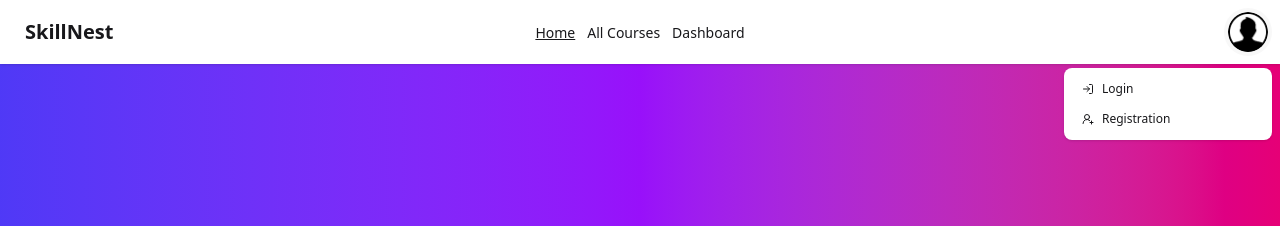
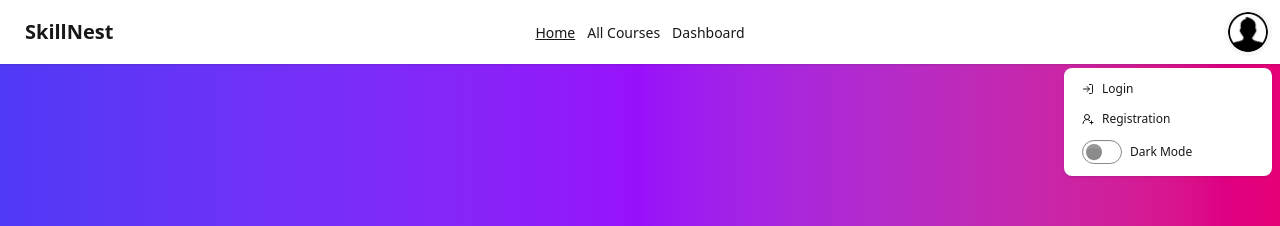
Before and after one commit to ikkabir24/client-assignment-10-1190, a React (Vite) app: page / in a window 1280 px wide. Both pictures are taken after a click on the button 1247 px from the left and 32 px from the top of the page. Shown: the top 226 px of the page. Built offline with nearby package versions, Linux system fonts and the light colour scheme; no server answers.

Commit message:
added dark mode

```diff
--- a/index.html
+++ b/index.html
@@ -1,5 +1,5 @@
 <!doctype html>
-<html lang="en">
+<html lang="en" data-theme="dark">
   <head>
     <meta charset="UTF-8" />
     <link rel="icon" type="image/svg+xml" href="/vite.svg" />
--- a/src/Components/Navbar/Navbar.jsx
+++ b/src/Components/Navbar/Navbar.jsx
@@ -1,4 +1,4 @@
-import React, { use } from 'react';
+import React, { use, useEffect, useState } from 'react';
 import { Link, NavLink } from 'react-router';
 import userAvatar from '../../assets/user.png';
 import { AuthContext } from '../../provider/AuthProvider';
@@ -8,6 +8,14 @@ import { toast } from 'react-toastify';
 const Navbar = () => {
 
     const { user, logOut } = use(AuthContext);
+    const [theme, setTheme] = useState(localStorage.getItem('theme') || 'light')
+
+    useEffect(()=>{
+        const html = document.querySelector('html');
+        html.setAttribute("data-theme", theme);
+        localStorage.setItem("theme", theme)
+    }, [theme])
+
     console.log(user)
 
     const links = <ul className='flex flex-col md:flex-row space-x-3'>
@@ -22,9 +30,9 @@ const Navbar = () => {
         <NavLink to={'/dashboard'}>Dashboard</NavLink>
     </ul>
 
-    const handleLogOut = () =>{
+    const handleLogOut = () => {
         logOut()
-        .then(result=>{
+            .then(result => {
                 console.log(result);
                 toast('Logged out successfully..!')
             })
@@ -32,6 +40,11 @@ const Navbar = () => {
                 toast(error.message);
             })
     }
+
+    const handleTheme = (checked) => {
+        setTheme(checked ? 'dark' : 'light')
+    }
+
 
     return (
         <div className="navbar bg-base-100 shadow-sm">
@@ -70,11 +83,36 @@ const Navbar = () => {
                             ? <ul tabIndex="-1"
                                 className="menu menu-sm dropdown-content bg-base-100 rounded-box z-1 mt-3 w-52 p-2 shadow right-0 space-y-1">
                                 <li onClick={handleLogOut}><Link><LuLogOut /> Logout</Link></li>
+
+                                <li>
+                                    <div className='flex'>
+
+                                        <input
+                                            onChange={(e)=>handleTheme(e.target.checked)}
+                                            type="checkbox"
+                                            defaultChecked={localStorage.getItem('theme') === "dark"}
+                                            className="toggle" />
+                                        <p>Dark Mode</p>
+                                    </div>
+                                </li>
+
+
                             </ul>
                             : <ul tabIndex="-1"
                                 className="menu menu-sm dropdown-content bg-base-100 rounded-box z-1 mt-3 w-52 p-2 shadow right-0 space-y-1">
                                 <li><Link to={'/login'}><LuLogIn /> Login</Link></li>
                                 <li><Link to={'/register'}><LuUserRoundPlus /> Registration</Link></li>
+                                <li>
+                                    <div className='flex'>
+
+                                        <input
+                                            onChange={(e)=>handleTheme(e.target.checked)}
+                                            type="checkbox"
+                                            defaultChecked={localStorage.getItem('theme') === "dark"}
+                                            className="toggle" />
+                                        <p>Dark Mode</p>
+                                    </div>
+                                </li>
                             </ul>
 
                     }
--- a/src/index.css
+++ b/src/index.css
@@ -1,5 +1,10 @@
 @import "tailwindcss";
-@plugin "daisyui";
+@plugin "daisyui" {
+  themes: light --default, dark --prefersdark;
+}
+
+@custom-variant dark (&:where([data-theme=dark], [data-theme=dark] *));
+
 
 a.active {
     text-decoration: underline;
```
Lines whose indentation alone changed are shown as unchanged.
